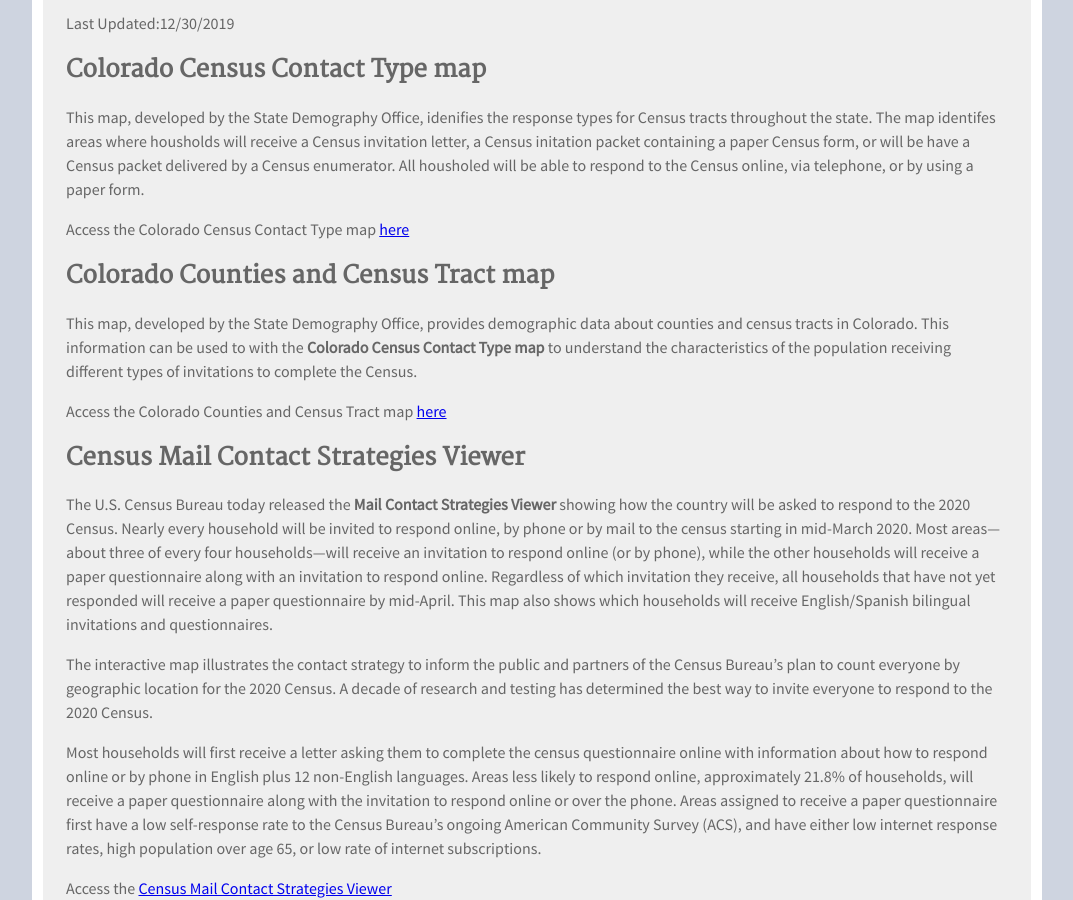
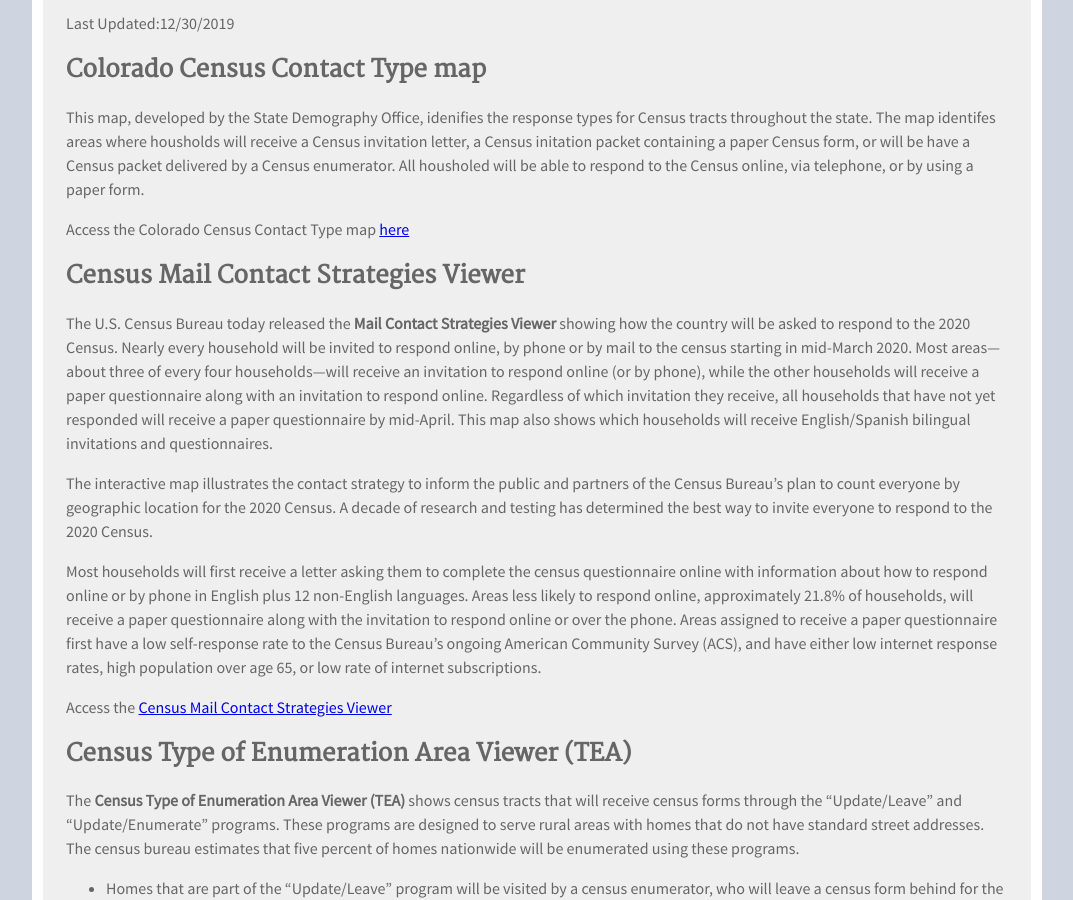
Before and after one commit to TBleess/Website_New, a Jekyll site: the page built from pages/5_CensusACS/2020-response_tracker.md, in a window 1280 px wide and 900 px high, scrolled down 339 px. Shown: the whole window, without its empty margins (103-1176 px from the left). Built offline with Jekyll 4.4.1, drawn with Linux system fonts in a browser that asks for light colours.

Commit message:
Update 2020-response_tracker.md

```diff
--- a/pages/5_CensusACS/2020-response_tracker.md
+++ b/pages/5_CensusACS/2020-response_tracker.md
@@ -14,11 +14,6 @@
 
 Access the Colorado Census Contact Type map [here](http://dola-online.maps.arcgis.com/apps/webappviewer/index.html?id=6cb207fc1cb14c7caa16df45546f96a4)
 
-## Colorado Counties and Census Tract map
-
-This map, developed by the State Demography Office, provides demographic data about counties and census tracts in Colorado.  This information can be used to with the **Colorado Census Contact Type map** to understand the characteristics of the population receiving different types of invitations to complete the Census.
-
-Access the Colorado Counties and Census Tract map [here](http://dola-online.maps.arcgis.com/apps/webappviewer/index.html?id=fe9f93b7221d44f195c5a8a46fbfcdea)
 
 ## Census Mail Contact Strategies Viewer
 
```
